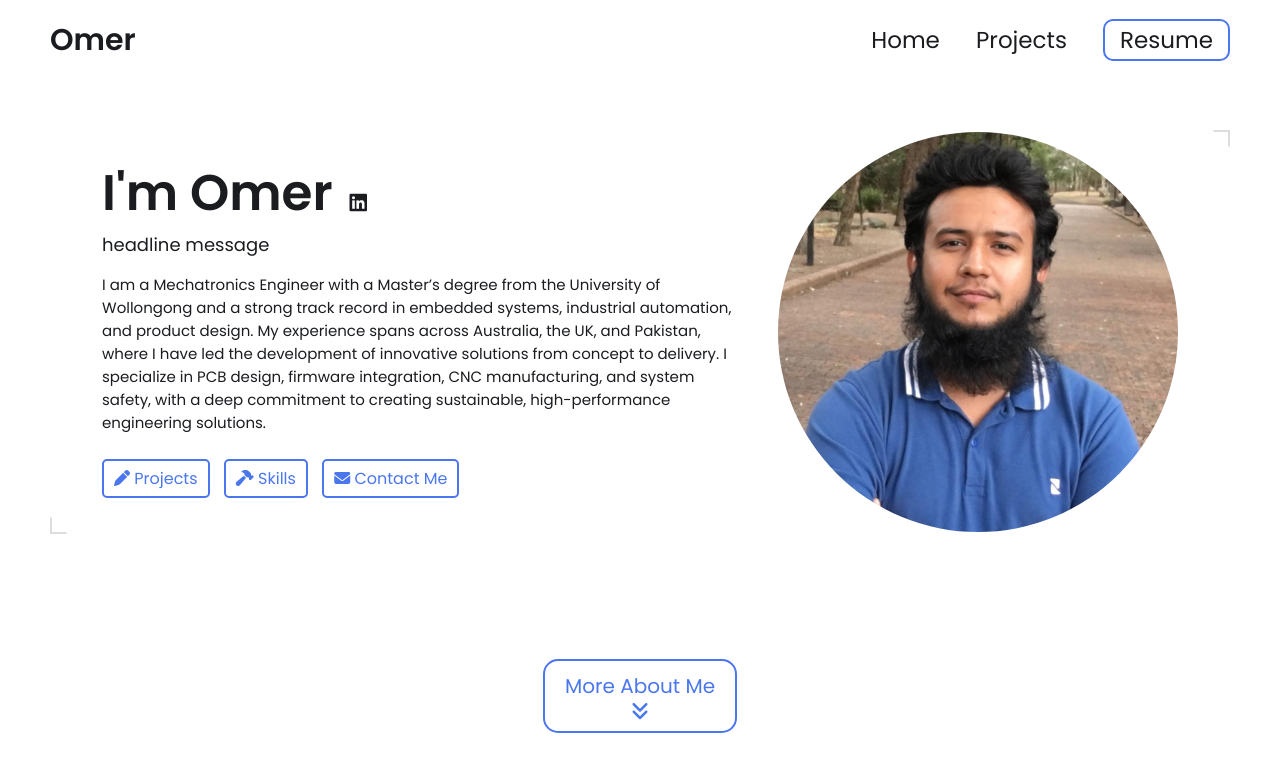
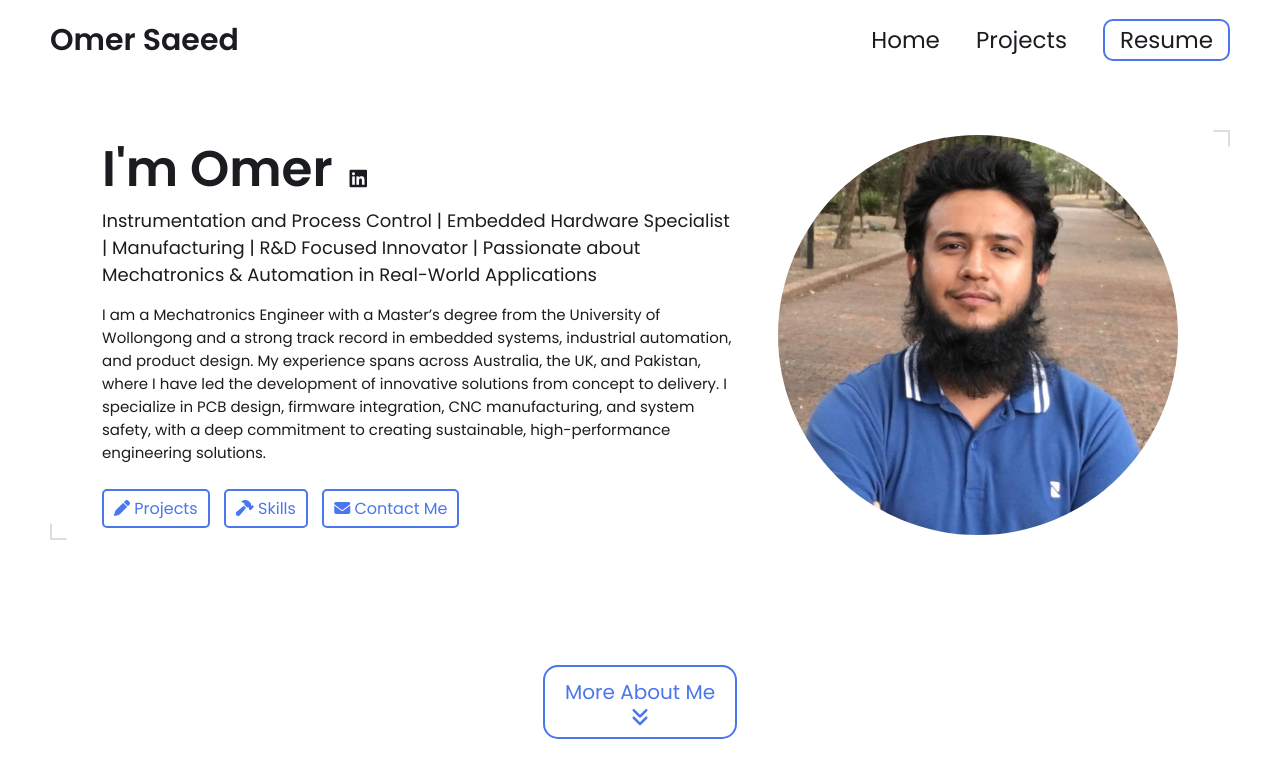
Before and after one commit to 0mer5aeed/0mer5aeed.github.io, a Jekyll site: the page built from index.html, in a window 1280 px wide and 900 px high. Shown: the top 778 px of the window. Built offline with Jekyll 4.4.1, drawn with Linux system fonts in a browser that asks for light colours.

Commit message:
Update _config.yml

```diff
--- a/_config.yml
+++ b/_config.yml
@@ -12,8 +12,8 @@ title: Omer Saeed's Portfolio # This is what shows up in the tab of the browser
 
 
 # Hero Section
-name: Omer
-headline: headline message
+name: Omer Saeed
+headline: Instrumentation and Process Control | Embedded Hardware Specialist | Manufacturing | R&D Focused Innovator | Passionate about Mechatronics & Automation in Real-World Applications
 description: >- # dont remove this line. this will ignore all new lines until the next section
   I am a Mechatronics Engineer with a Master’s degree from the University of Wollongong and a strong track record in embedded systems, industrial automation, and product design.
   My experience spans across Australia, the UK, and Pakistan, where I have led the development of innovative solutions from concept to delivery.
@@ -27,7 +27,7 @@ profile_image: ./assets/images/profile-image/p32.jpeg
 
 # Link your resume
 # You can place your resume in assets/resume/{resume file.pdf} or add external link such as pdf saved in google drive
-resume-url:  assets/resume/Omer_Saeed_CV_MECHATRONICS_ENGINEER_AUS_02.pdf
+resume-url:  assets/resume/{Omer_Saeed_CV_MECHATRONICS_ENGINEER_AUS_02.pdf}
 
 
 # Set up external links - this will show up as small icons next to your name.
```
